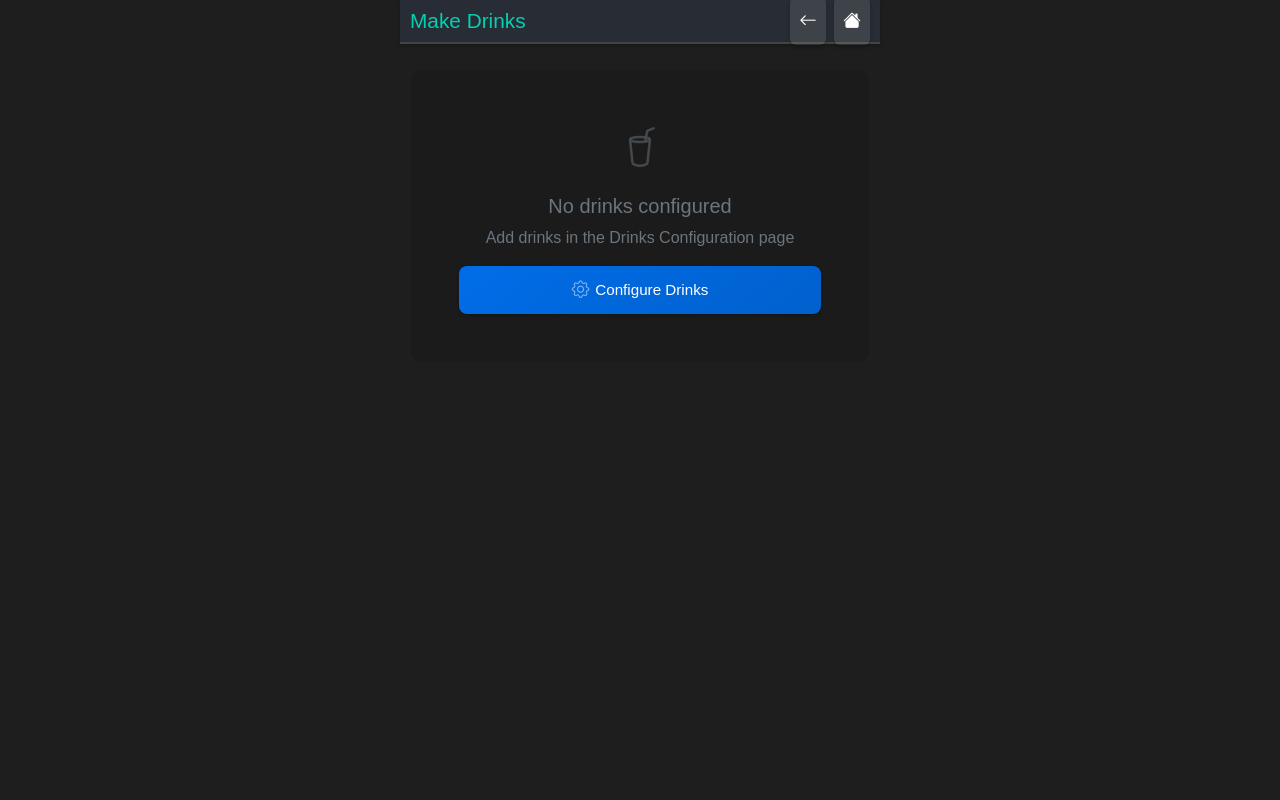
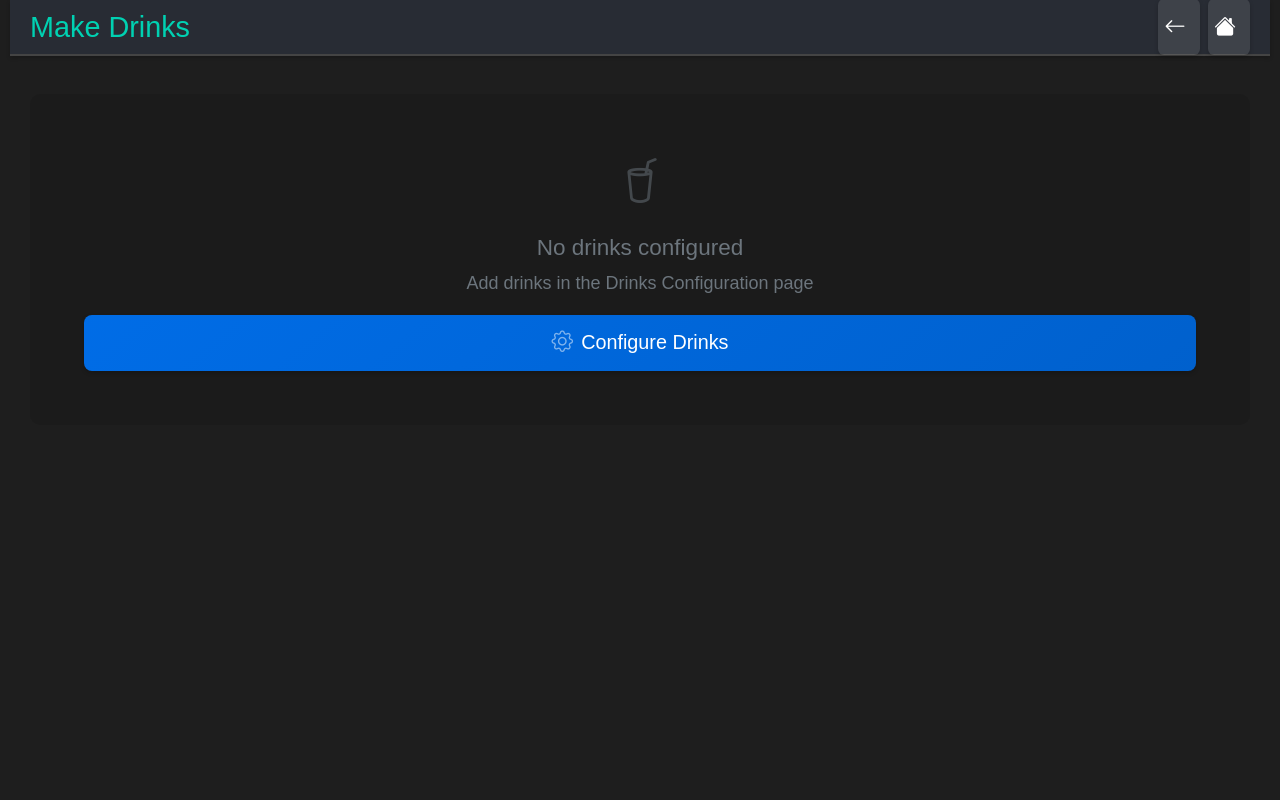
Before and after one commit to mattfleaydaly/raspberry-drinks-relay, a Flask app: page /make-drinks in a window 1280 px wide. Run offline with Flask 3, Linux system fonts and the light colour scheme; some libraries are stand-ins or nearby versions.

Commit message:
Wide screen support

```diff
--- a/static/css/styles.css
+++ b/static/css/styles.css
@@ -1,4 +1,4 @@
-/* Modern styles for drinks machine - 3.5" screen in landscape mode (480x320) */
+/* Modern styles for drinks machine - Multi-resolution support (480x320 and 1280x400) */
 :root {
     --primary: #00d1b2;
     --primary-dark: #00a88e;
@@ -48,7 +48,7 @@ html, body {
     height: 44px;
     box-shadow: 0 2px 4px rgba(0, 0, 0, 0.2);
     width: 100%;
-    max-width: 480px; /* Match screen width */
+    max-width: 480px; /* Default for small screens */
     margin: 0 auto;
     box-sizing: border-box;
 }
@@ -187,7 +187,7 @@ html, body {
 /* Grid layout */
 .container-fluid {
     padding: 0 4px;
-    max-width: 470px; /* Slightly less than screen width */
+    max-width: 470px; /* Default for small screens */
     margin: 0 auto;
     box-sizing: border-box;
 }
@@ -419,11 +419,15 @@ input, textarea, select {
     border-color: var(--border-color);
 }
 
-/* Media query for landscape orientation */
-@media (min-width: 450px) {
+/* Medium screens (original landscape 480x320) */
+@media (min-width: 450px) and (max-width: 800px) {
     .container-fluid {
         max-width: 470px;
         padding: 0 6px;
+    }
+
+    .header {
+        max-width: 480px;
     }
 
     /* Make col-6 more appropriate for landscape */
@@ -444,6 +448,221 @@ input, textarea, select {
     /* Better spacing */
     .row {
         margin-bottom: 0;
+    }
+}
+
+/* Ultra-wide screens (1280x400 and similar) */
+@media (min-width: 1200px) {
+    .header {
+        max-width: 1260px;
+        padding: 12px 20px;
+        height: 56px;
+    }
+
+    .header h1 {
+        font-size: 1.6rem;
+        max-width: 600px;
+    }
+
+    .nav-btn {
+        width: 42px;
+        height: 42px;
+        min-height: 42px;
+    }
+
+    .nav-btn i {
+        font-size: 1.3rem;
+    }
+
+    .main-container {
+        padding: 20px;
+        display: flex;
+        flex-direction: column;
+    }
+
+    .container-fluid {
+        max-width: 1240px;
+        padding: 0 10px;
+    }
+
+    /* Multi-column layout for ultra-wide */
+    .ultra-wide-grid {
+        display: grid;
+        grid-template-columns: repeat(auto-fit, minmax(300px, 1fr));
+        gap: 20px;
+        margin-bottom: 20px;
+    }
+
+    /* Larger buttons for better touch targets */
+    .btn {
+        min-height: 56px;
+        font-size: 1.1rem;
+        padding: 12px 16px;
+    }
+
+    .btn-featured {
+        min-height: 80px;
+        font-size: 1.3rem;
+        padding: 16px 20px;
+    }
+
+    .btn-featured i {
+        font-size: 1.5rem;
+        margin-right: 10px;
+    }
+
+    .btn i {
+        font-size: 1.2rem;
+        margin-right: 8px;
+    }
+
+    /* Better button group spacing */
+    .button-group {
+        gap: 12px;
+        margin-bottom: 16px;
+    }
+
+    .button-group .btn {
+        flex: 1 1 calc(33.333% - 8px); /* 3 columns instead of 2 */
+    }
+
+    /* Improved card layouts */
+    .card {
+        margin-bottom: 20px;
+    }
+
+    .card-header {
+        padding: 16px 20px;
+        font-size: 1.1rem;
+    }
+
+    .card-body {
+        padding: 20px;
+    }
+
+    /* Log container adjustments */
+    .log-container {
+        max-height: 200px;
+        font-size: 1rem;
+        padding: 16px;
+    }
+
+    /* Form elements */
+    .form-control {
+        font-size: 1rem;
+        padding: 10px 12px;
+    }
+
+    /* WiFi list improvements */
+    .wifi-list {
+        max-height: 250px;
+        padding: 16px;
+    }
+
+    .wifi-item {
+        padding: 12px 0;
+    }
+
+    .network-name {
+        font-size: 1.1rem;
+    }
+
+    /* Progress bar */
+    .progress {
+        height: 16px;
+    }
+
+    /* Status indicators */
+    .status-indicator {
+        width: 12px;
+        height: 12px;
+        margin-right: 8px;
+    }
+
+    /* Alert styling */
+    .alert {
+        padding: 12px 16px;
+        font-size: 1rem;
+        margin-bottom: 16px;
+    }
+
+    /* Table improvements */
+    .table td, .table th {
+        padding: 12px 16px;
+        font-size: 1rem;
+    }
+
+    /* Section dividers */
+    .section-divider {
+        font-size: 0.9rem;
+        margin: 20px 0 8px 0;
+    }
+}
+
+/* Extra utilities for ultra-wide layouts */
+@media (min-width: 1200px) {
+    /* Flex layouts for dashboard-style interfaces */
+    .dashboard-row {
+        display: flex;
+        gap: 20px;
+        margin-bottom: 20px;
+        align-items: stretch;
+    }
+
+    .dashboard-col {
+        flex: 1;
+        min-width: 0; /* Prevents flex items from overflowing */
+    }
+
+    .dashboard-col-2 {
+        flex: 2;
+    }
+
+    .dashboard-col-3 {
+        flex: 3;
+    }
+
+    /* Quick action bar */
+    .quick-actions {
+        display: flex;
+        gap: 12px;
+        margin-bottom: 24px;
+        flex-wrap: wrap;
+    }
+
+    .quick-actions .btn {
+        flex: 0 0 auto;
+        min-width: 120px;
+    }
+
+    /* Stats cards */
+    .stats-grid {
+        display: grid;
+        grid-template-columns: repeat(auto-fit, minmax(200px, 1fr));
+        gap: 16px;
+        margin-bottom: 24px;
+    }
+
+    .stat-card {
+        background: var(--light-bg);
+        border: 1px solid var(--border-color);
+        border-radius: 10px;
+        padding: 20px;
+        text-align: center;
+    }
+
+    .stat-value {
+        font-size: 2rem;
+        font-weight: bold;
+        color: var(--primary);
+        margin-bottom: 8px;
+    }
+
+    .stat-label {
+        font-size: 0.9rem;
+        color: rgba(255, 255, 255, 0.7);
+        text-transform: uppercase;
+        letter-spacing: 1px;
     }
 }
 
@@ -469,3 +688,21 @@ input, textarea, select {
     margin: 12px 0 4px 0;
     display: block;
 }
+
+/* Responsive font scaling */
+@media (min-width: 1200px) {
+    html {
+        font-size: 18px; /* Increases base font size for better readability on large screens */
+    }
+}
+
+/* High DPI display optimization */
+@media (-webkit-min-device-pixel-ratio: 2), (min-resolution: 192dpi) {
+    .btn {
+        border: 0.5px solid rgba(255, 255, 255, 0.1);
+    }
+
+    .status-indicator {
+        border: 0.5px solid rgba(255, 255, 255, 0.2);
+    }
+}
```
